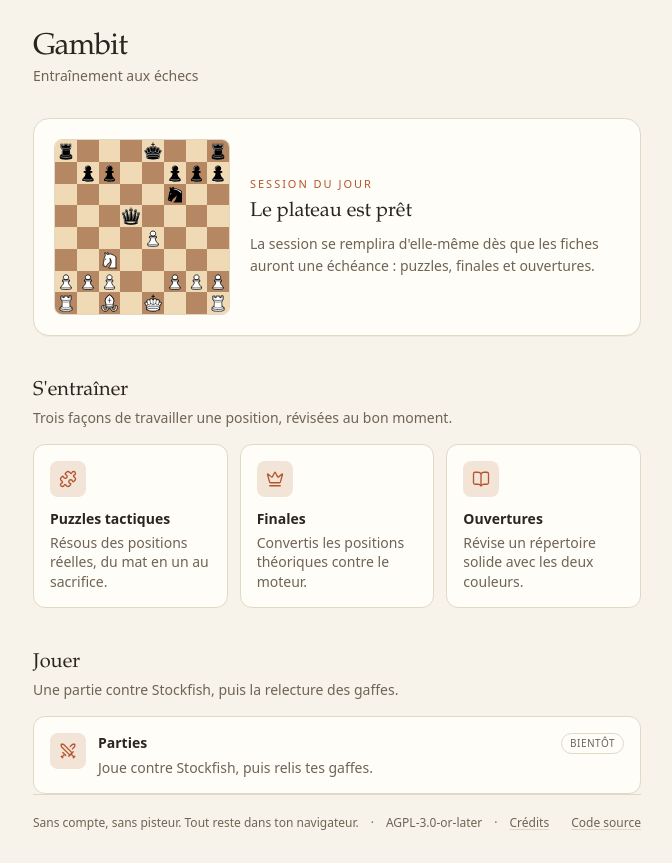
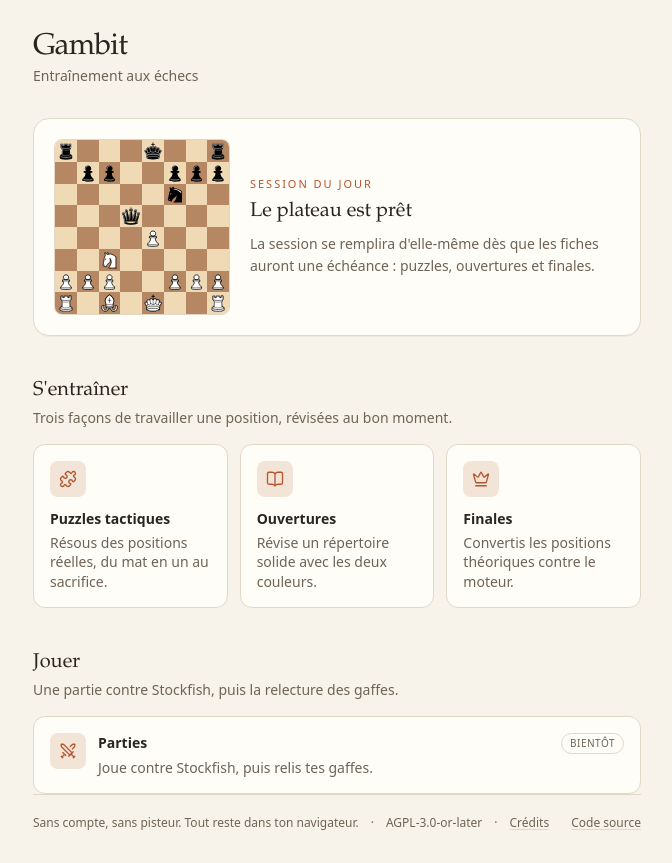
Before and after one commit to lesloi/gambit, a React (Vite) app: page / in a window 1280 px wide. Shown: the whole page, without its empty margins (303-975 px from the left). Built offline with nearby package versions, Linux system fonts and the light colour scheme; what ts-fsrs would draw is missing.

Commit message:
chore(home): show openings before endgames (#38)

```diff
--- a/src/features/home/modes.ts
+++ b/src/features/home/modes.ts
@@ -15,7 +15,7 @@
 
 export const MODES: readonly Mode[] = [
   { id: 'puzzles', icon: Puzzle, group: 'train', available: true },
+  { id: 'openings', icon: BookOpen, group: 'train', available: true },
   { id: 'endgames', icon: Crown, group: 'train', available: true },
-  { id: 'openings', icon: BookOpen, group: 'train', available: true },
   { id: 'play', icon: Swords, group: 'play', available: false },
 ];
--- a/src/i18n/fr.ts
+++ b/src/i18n/fr.ts
@@ -14,7 +14,7 @@
     sessionTitle: 'Session du jour',
     sessionEmptyTitle: 'Le plateau est prêt',
     sessionEmptyBody:
-      "La session se remplira d'elle-même dès que les fiches auront une échéance : puzzles, finales et ouvertures.",
+      "La session se remplira d'elle-même dès que les fiches auront une échéance : puzzles, ouvertures et finales.",
     trainTitle: "S'entraîner",
     trainHint: 'Trois façons de travailler une position, révisées au bon moment.',
     playTitle: 'Jouer',
```
Also changed, not shown: 1 other file (tests, documents, lock files or other folders).
